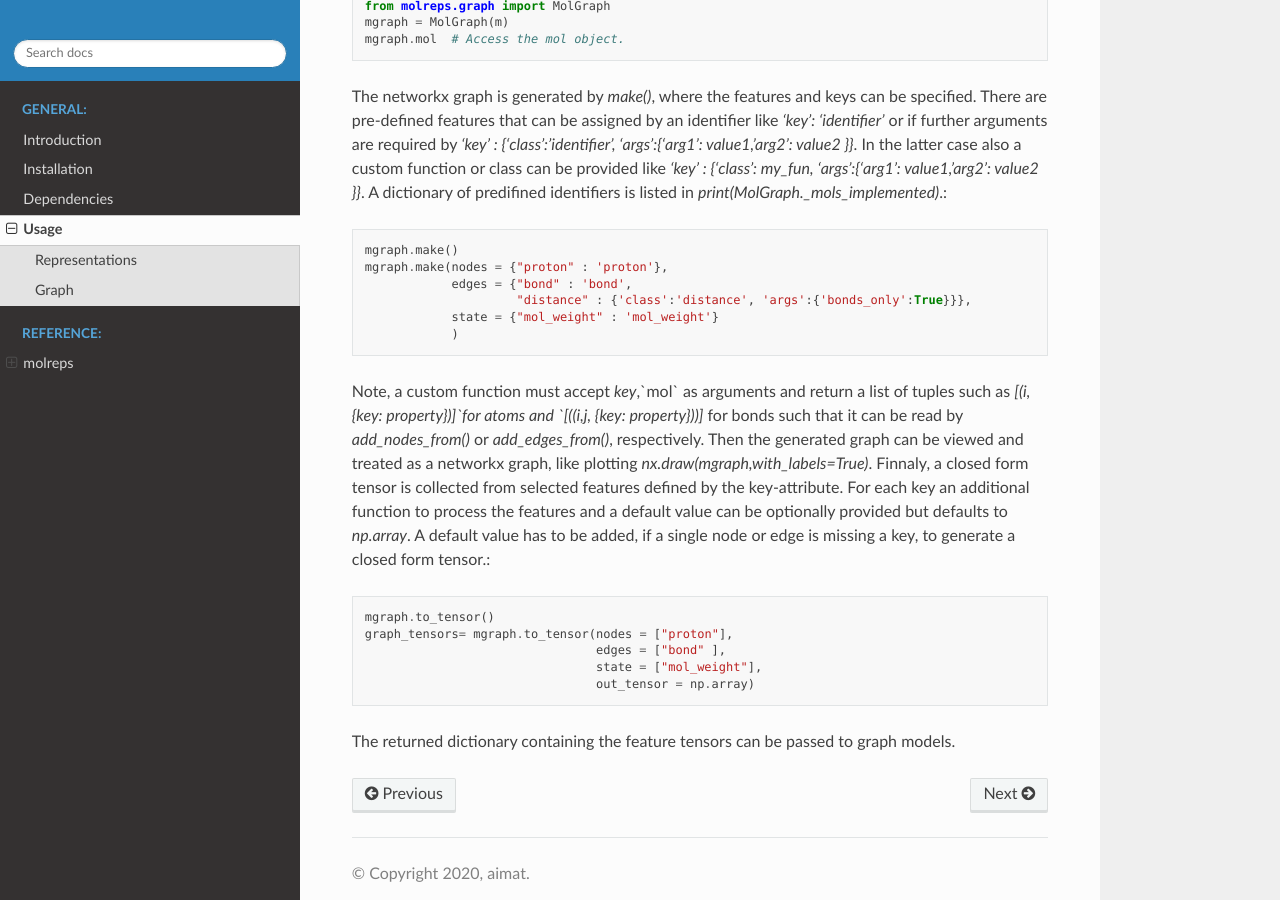
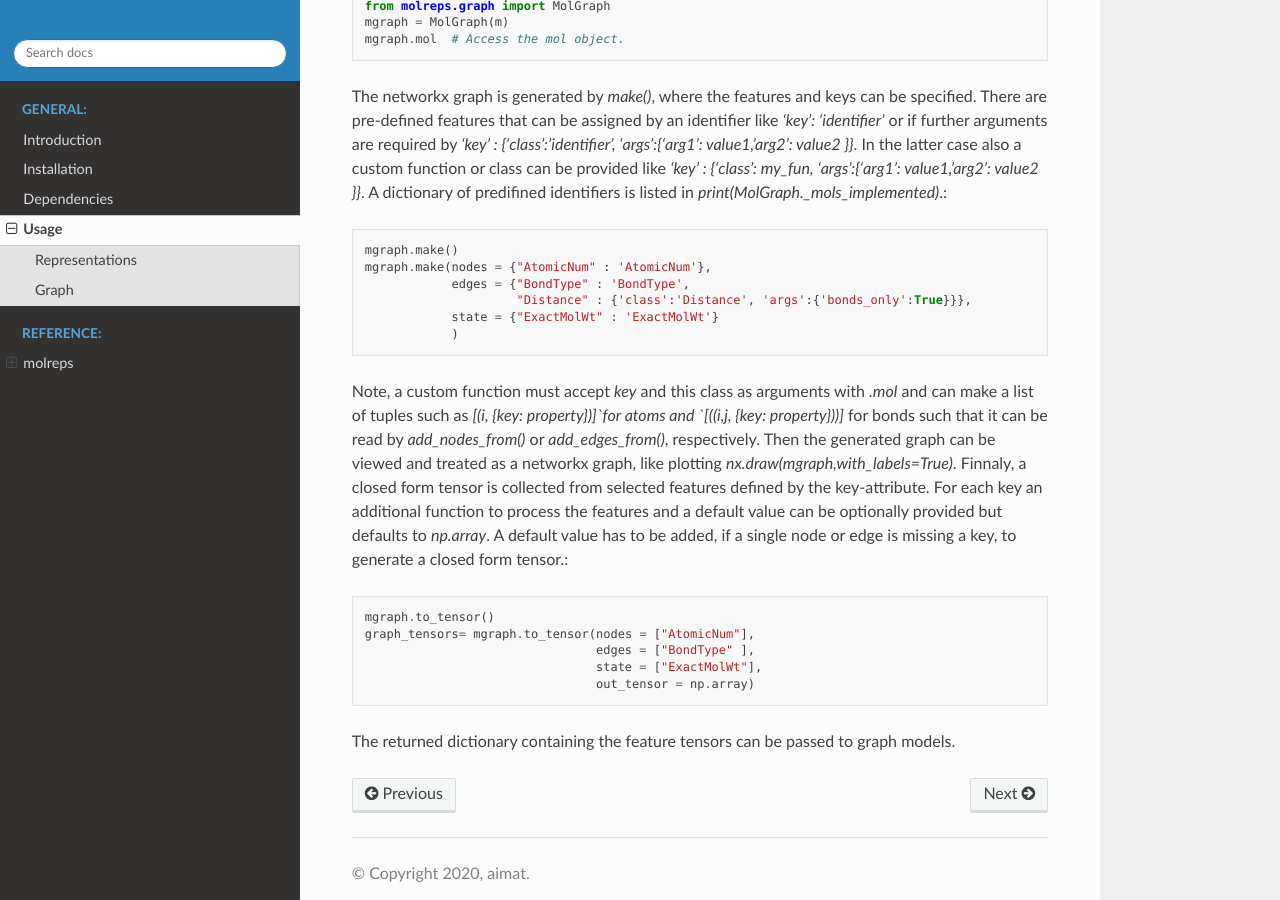
Before and after one commit to FermiQ/molecular_features, a Sphinx documentation site: the page built from docs/source/usage.rst, in a window 1280 px wide and 900 px high, scrolled down 910 px. Built offline with Sphinx 7.4.7 and the Read the Docs theme 2.0.0, drawn with Linux system fonts in a browser that asks for light colours.

Commit message:
changed naming convention

```diff
--- a/docs/source/usage.rst
+++ b/docs/source/usage.rst
@@ -46,23 +46,23 @@ that can be assigned by an identifier like `'key': 'identifier'` or if further a
 provided like `'key' : {'class': my_fun, 'args':{'arg1': value1,'arg2': value2 }}`. A dictionary of predifined identifiers is listed in `print(MolGraph._mols_implemented)`.::
 
    mgraph.make()
-   mgraph.make(nodes = {"proton" : 'proton'},
-               edges = {"bond" : 'bond',
-                        "distance" : {'class':'distance', 'args':{'bonds_only':True}}},
-               state = {"mol_weight" : 'mol_weight'}
+   mgraph.make(nodes = {"AtomicNum" : 'AtomicNum'},
+               edges = {"BondType" : 'BondType',
+                        "Distance" : {'class':'Distance', 'args':{'bonds_only':True}}},
+               state = {"ExactMolWt" : 'ExactMolWt'}
                )
 
 
-Note, a custom function must accept `key`,`mol` as arguments and return a list of tuples such as `[(i, {key: property})]`for atoms and `[((i,j, {key: property}))]` for bonds such that it can be read by
+Note, a custom function must accept `key` and this class as arguments with `.mol` and can make a list of tuples such as `[(i, {key: property})]`for atoms and `[((i,j, {key: property}))]` for bonds such that it can be read by
 `add_nodes_from()` or `add_edges_from()`, respectively. Then the generated graph can be viewed and treated as a networkx graph, like plotting `nx.draw(mgraph,with_labels=True)`.
 Finnaly, a closed form tensor is collected from selected features defined by the key-attribute.
 For each key an additional function to process the features and a default value can be optionally provided but defaults to `np.array`.
 A default value has to be added, if a single node or edge is missing a key, to generate a closed form tensor.::
 
    mgraph.to_tensor()
-   graph_tensors= mgraph.to_tensor(nodes = ["proton"],
-                                   edges = ["bond" ],
-                                   state = ["mol_weight"],
+   graph_tensors= mgraph.to_tensor(nodes = ["AtomicNum"],
+                                   edges = ["BondType" ],
+                                   state = ["ExactMolWt"],
                                    out_tensor = np.array)
 
 
```
Also changed, not shown: README.md (+7 -7 lines), 2 other files.
